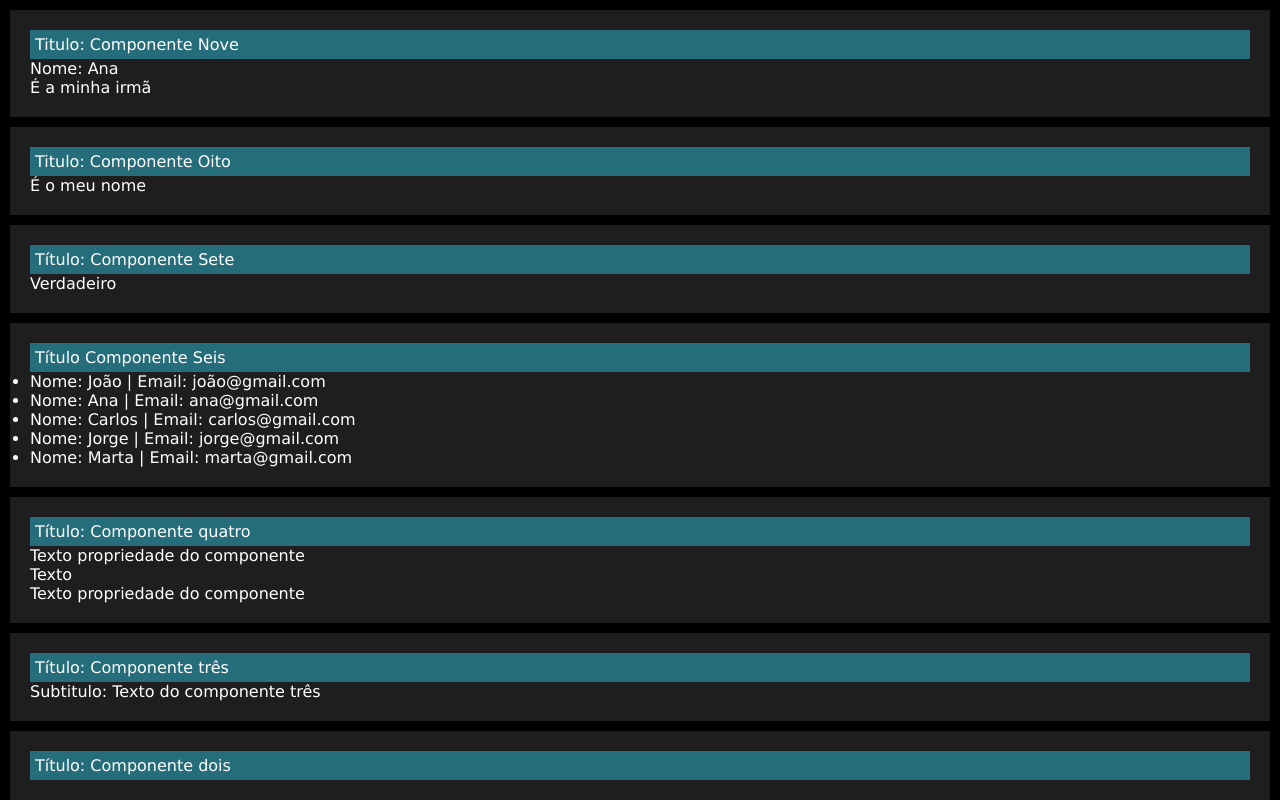
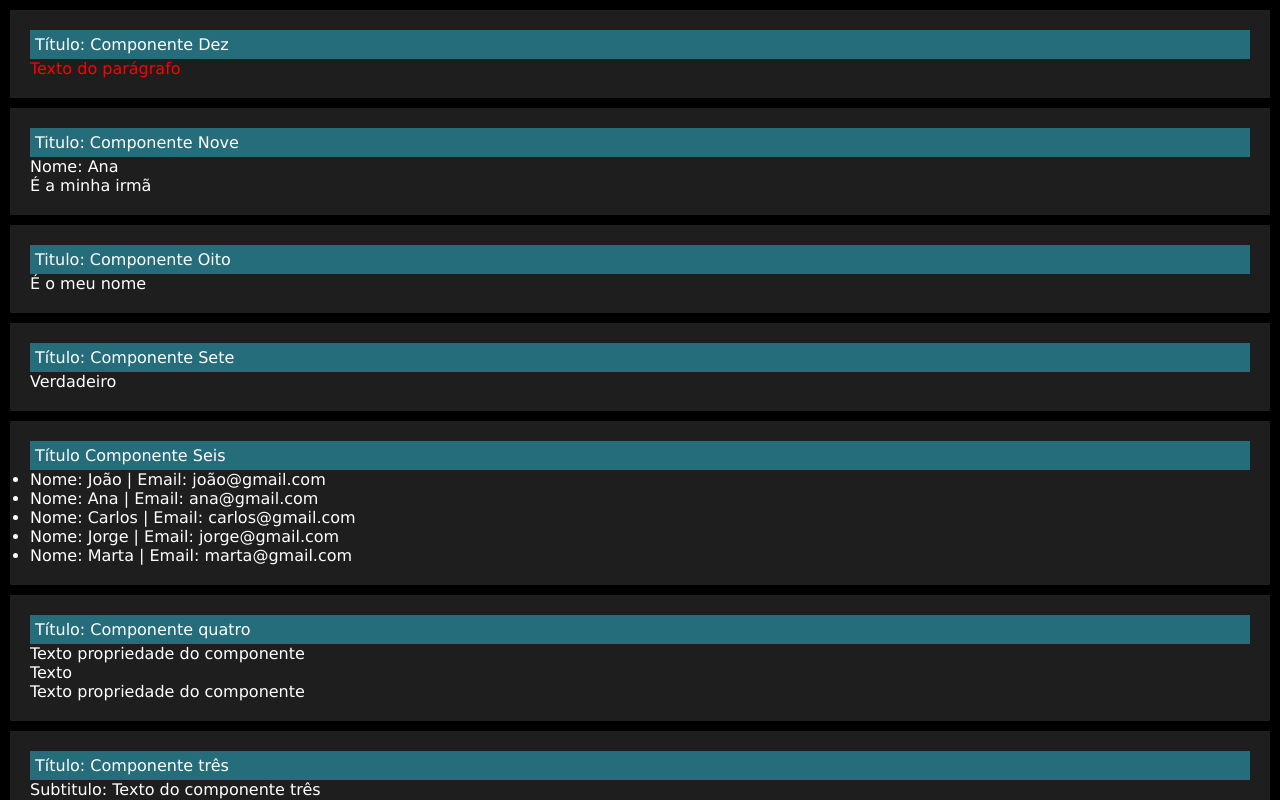
Before and after one commit to VictorParizio/aulas-react.js, a React (Create React App) app in the folder react-components/: page / in a window 1280 px wide. Shown: the top 800 px of the page. Built offline with nearby package versions, Linux system fonts and the light colour scheme.

Commit message:
feat (App, ComponenteDez) Estilo Inline Nesta aula vimos como definir estilos inline com style no jsx.

```diff
--- a/react-components/src/App.js
+++ b/react-components/src/App.js
@@ -3,19 +3,21 @@ import './App.css'
 
 // componentes
 import ComponenteUm from './components/ComponenteUm'
-import ComponeteDois from './components/ComponenteDois'
+import ComponenteDois from './components/ComponenteDois'
 import ComponenteTres from './components/ComponenteTres'
 import ComponenteQuatro from './components/ComponenteQuatro'
 import ComponenteSeis from './components/ComponenteSeis'
 import ComponenteSete from './components/ComponenteSete'
 import ComponenteOito from './components/ComponenteOito'
 import ComponenteNove from './components/ComponenteNove'
+import ComponenteDez from './components/ComponenteDez'
 
 function App() {
     return (
         <>
+            <ComponenteDez titulo="Componente Dez" corTexto="red"/>
 
-            <ComponenteNove titulo="Componente Nove" valor={"Ana"} />
+            <ComponenteNove titulo="Componente Nove" valor="Ana" />
 
             <ComponenteOito titulo="Componente Oito" valor="João" />
 
@@ -27,7 +29,7 @@ function App() {
 
             <ComponenteTres titulo="Componente três" subtitulo="Texto do componente três" />
 
-            <ComponeteDois />
+            <ComponenteDois />
 
             <ComponenteUm />
         </>
--- /dev/null
+++ b/react-components/src/components/ComponenteDez.jsx
@@ -0,0 +1,18 @@
+import React from "react";
+
+export default (props) => {
+
+    /*const estilo = {
+        color: 'white',
+        padding: '10px',
+        backgroundColor: 'red'
+    }*/
+
+    return (
+        <div className="componente">
+            <p className="titulo">Título: {props.titulo} </p>
+            {/* <p style={estilo}>Texto do parágrafo</p> */}
+            <p style={{ color: props.corTexto}}>Texto do parágrafo</p>
+        </div>
+    )
+}
--- a/react-components/src/components/ComponenteDois.jsx
+++ b/react-components/src/components/ComponenteDois.jsx
@@ -1,6 +1,6 @@
 import React from "react";
 
-const ComponeteDois = () => {
+const ComponenteDois = () => {
     return (
         <div className="componente">
             <p className='titulo'>Título: Componente dois</p>
@@ -8,4 +8,4 @@ const ComponeteDois = () => {
     )
 }
 
-export default ComponeteDois
+export default ComponenteDois
--- a/react-components/src/components/ComponenteNove.jsx
+++ b/react-components/src/components/ComponenteNove.jsx
@@ -7,15 +7,15 @@ export default function (props) {
             <p className="titulo">Titulo: {props.titulo}</p>
             <p>Nome: {props.valor} </p>
 
-            <CondicaoIf condicao={props.valor == "João"}>
+            <CondicaoIf condicao={props.valor === "João"}>
                 <p>Verdadeiro, é o meu nome</p>
             </CondicaoIf>
 
-            <CondicaoIf condicao={props.valor == "Ana"}>
+            <CondicaoIf condicao={props.valor === "Ana"}>
                 <p>É a minha irmã</p>
             </CondicaoIf>
 
-            <CondicaoIf condicao={props.valor != "João" && props.valor != "Ana"}>
+            <CondicaoIf condicao={props.valor !== "João" && props.valor !== "Ana"}>
                 <p>Desconheço este nome</p>
             </CondicaoIf>
 
```
